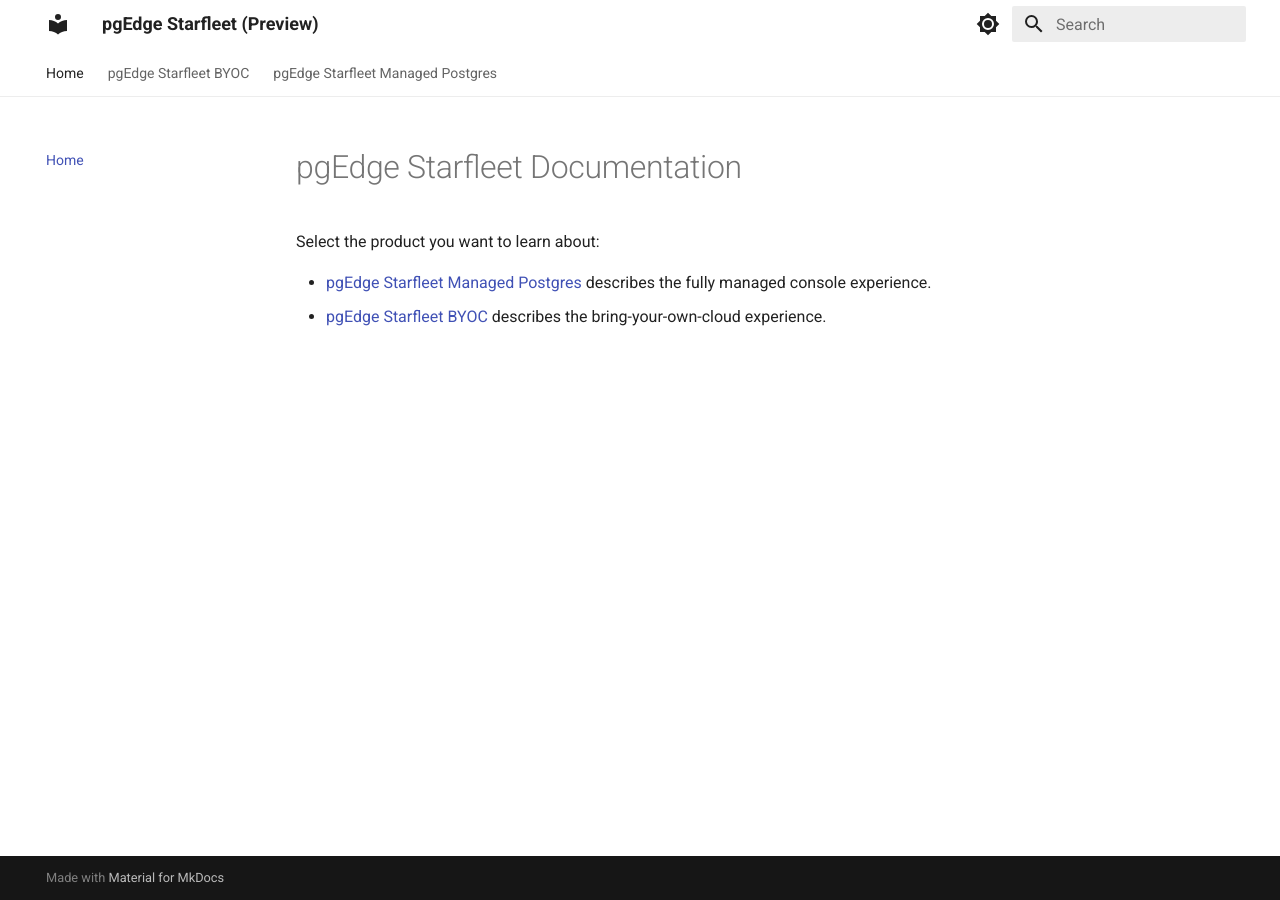
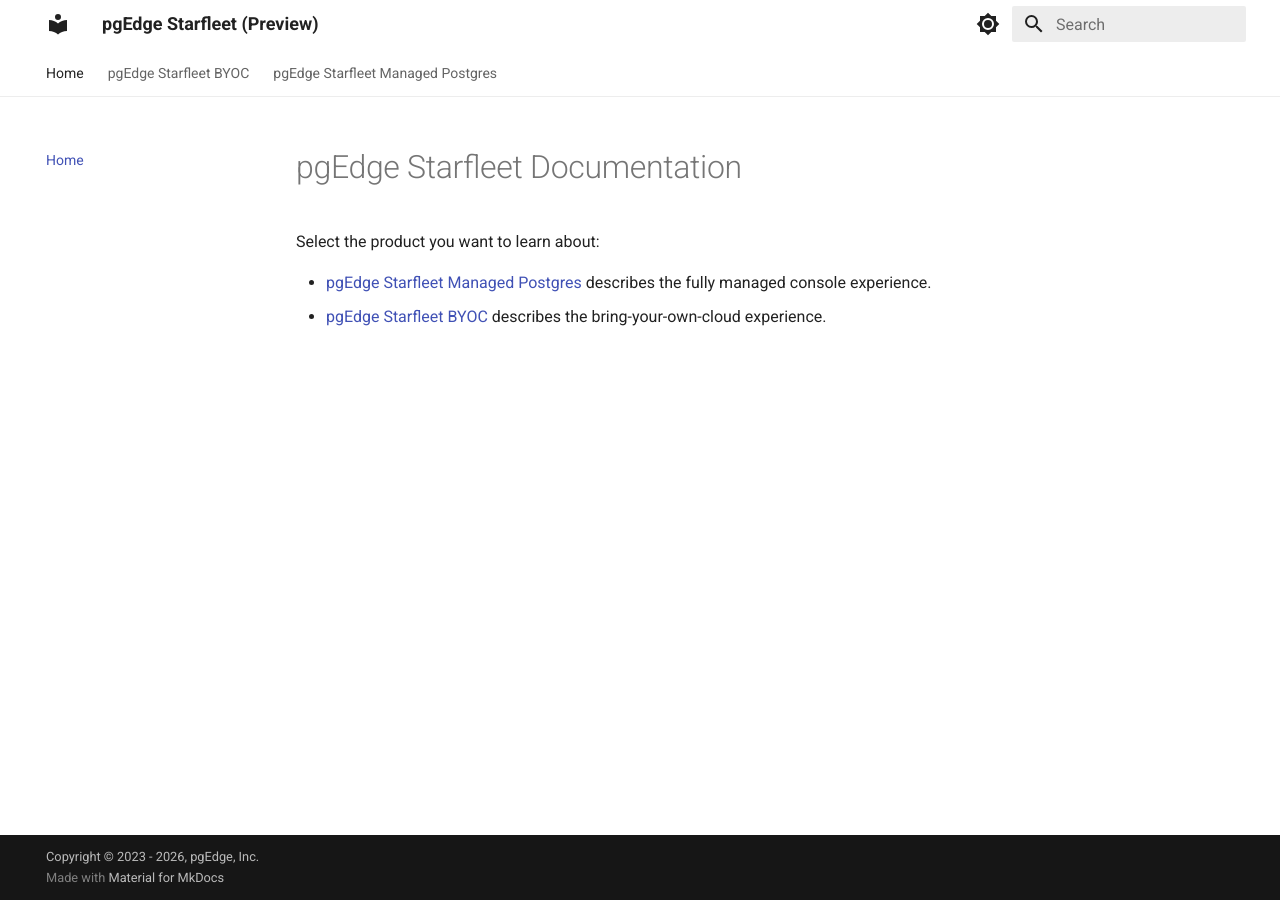
Before and after one commit to pgEdge/pgedge-starfleet-docs, an MkDocs documentation site: the page built from docs/index.md, in a window 1280 px wide. Built offline with MkDocs 1.6.1 and Material for MkDocs 9.7.7, drawn with Linux system fonts in a browser that asks for light colours.

Commit message:
Add copyright information to mkdocs.yml

```diff
--- a/mkdocs.yml
+++ b/mkdocs.yml
@@ -1,4 +1,5 @@
 site_name: pgEdge Starfleet (Preview)
+copyright: Copyright &copy; 2023 - 2026, pgEdge, Inc.
 use_directory_urls: false
 
 extra_css:
```
